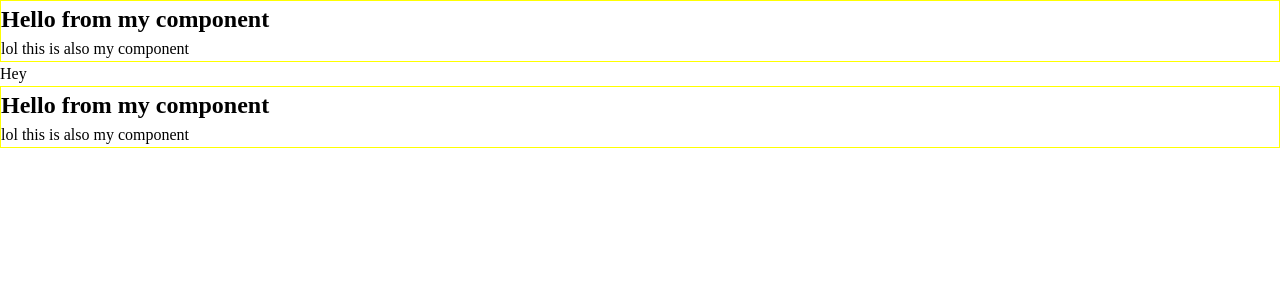
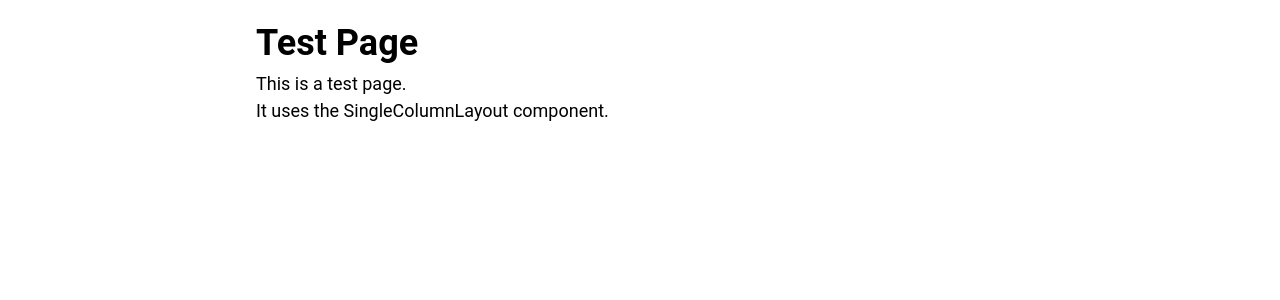
Before and after one commit to philfuster/fitwip, a React (Vite) app: page / in a window 1280 px wide. Shown: the top 300 px of the page. Built offline with nearby package versions, Linux system fonts and the light colour scheme.

Commit message:
Update theme and such. Define css variables as well. Create a TestPage, remove the TestComponent.

```diff
--- a/src/pages/App/App.tsx
+++ b/src/pages/App/App.tsx
@@ -1,58 +1,16 @@
 import styled from "@emotion/styled";
-import { TestComponent } from "../../shared/components";
-import { Global, css } from "@emotion/react";
+import FitWipTheme from "../../shared/components/FitWipTheme/FitWipTheme";
+import { TestPage } from "../TestPage";
 
 const AppContainer = styled("div")();
 
-// Define global styles outside the component to avoid re-creation on every render
-const globalStyles = css({
-	"*, *:before, *:after": {
-		boxSizing: "border-box",
-	},
-	"*": {
-		margin: 0
-	},
-	"@media (prefers-reduced-motion: no-preference)": {
-		"html": {
-			interpolateSize: "allow-keywords",
-		},
-	},
-	body: {
-		lineHeight: "1.5",
-		WebkitFontSmoothing: "antialiased", // Antialiasing
-		MozOsFontSmoothing: "grayscale", // Antialiasing
-	},
-	"img, picture, video, canvas, svg": {
-		display: "block",
-		maxWidth: "100%",
-	},
-	"input, button, textarea, select": {
-		font: "inherit",
-	},
-	"p, h1, h2, h3, h4, h5, h6": {
-		overflowWrap:"break-word"
-	},
-	"p": {
-		textWrap: "pretty"
-	},
-	"h1, h2, h3, h4, h5, h6": {
-		textWrap: "balance"
-	},
-	"#root, #__next": {
-		isolation: "isolate"
-	}
-});
-
 function App() {
 	return (
-		<>
-			<Global styles={globalStyles} />
+		<FitWipTheme>
 			<AppContainer>
-				<TestComponent />
-				<p>Hey</p>
-				<TestComponent />
+				<TestPage />
 			</AppContainer>
-		</>
+		</FitWipTheme>
 	);
 }
 
--- /dev/null
+++ b/src/pages/TestPage/TestPage.tsx
@@ -0,0 +1,13 @@
+import { SingleColumnLayout } from "../../shared/components/templates/SingleColumnLayout"
+
+const TestPage = () => {
+  return (
+    <SingleColumnLayout>
+      <h1>Test Page</h1>
+      <p>This is a test page.</p>
+      <p>It uses the SingleColumnLayout component.</p>
+    </SingleColumnLayout>
+  )
+}
+
+export default TestPage
--- /dev/null
+++ b/src/pages/TestPage/index.ts
@@ -0,0 +1 @@
+export {default as TestPage} from "./TestPage"
--- /dev/null
+++ b/src/shared/components/FitWipTheme/FitWipTheme.tsx
@@ -0,0 +1,59 @@
+import React from "react";
+import { ThemeProvider, Theme } from "@emotion/react";
+import GlobalStyles from "./GlobalStyles";
+
+const theme = {
+  colors: {
+    primary: "var(--color-primary)",
+    secondary: "var(--color-secondary)",
+    success: "var(--color-success)",
+    danger: "var(--color-danger)",
+    warning: "var(--color-warning)",
+    info: "var(--color-info)",
+    light: "var(--color-light)",
+    dark: "var(--color-dark)",
+    text: "var(--color-text)",
+    background: "var(--color-background)",
+  },
+  fontSizes: {
+    sm: "var(--font-size-sm)",
+    base: "var(--font-size-base)",
+    md: "var(--font-size-md)",
+    lg: "var(--font-size-lg)",
+    xl: "var(--font-size-xl)",
+    xxl: "var(--font-size-xxl)",
+    xxxl: "var(--font-size-xxxl)",
+  },
+  spacing: {
+    xs: "var(--spacing-xs)",
+    sm: "var(--spacing-sm)",
+    md: "var(--spacing-md)",
+    lg: "var(--spacing-lg)",
+    xl: "var(--spacing-xl)",
+    xxl: "var(--spacing-xxl)",
+  },
+  padding: {
+    xs: "var(--padding-xs)",
+    sm: "var(--padding-sm)",
+    md: "var(--padding-md)",
+    lg: "var(--padding-lg)",
+    xl: "var(--padding-xl)",
+    xxl: "var(--padding-xxl)",
+  },
+  breakpoints: {
+    xs: "var(--breakpoint-xs)",
+    sm: "var(--breakpoint-sm)",
+    md: "var(--breakpoint-md)",
+    lg: "var(--breakpoint-lg)",
+    xl: "var(--breakpoint-xl)",
+  },
+} as const satisfies Theme;
+
+const FitWipTheme: React.FC<{ children: React.ReactNode }> = ({ children }) => (
+  <ThemeProvider theme={theme}>
+    <GlobalStyles />
+    {children}
+  </ThemeProvider>
+);
+
+export default FitWipTheme;
--- /dev/null
+++ b/src/shared/components/FitWipTheme/GlobalStyles.tsx
@@ -0,0 +1,140 @@
+import { Global, css } from "@emotion/react";
+
+const globalStyles = css({
+  ":root": {
+    // Font size
+    "--font-size-sm": "clamp(0.875rem, 2vw, 1rem)",
+    "--font-size-base": "clamp(1rem, 2.5vw, 1.125rem)",
+    "--font-size-md": "clamp(1.125rem, 3vw, 1.25rem)",
+    "--font-size-lg": "clamp(1.25rem, 3.5vw, 1.5rem)",
+    "--font-size-xl": "clamp(1.5rem, 4vw, 1.75rem)",
+    "--font-size-xxl": "clamp(1.75rem, 4.5vw, 2rem)",
+    "--font-size-xxxl": "clamp(2rem, 5vw, 2.5rem)",
+
+    // Color
+    "--color-primary": "hsla(211, 100%, 50%, 1)",
+    "--color-secondary": "hsla(210, 8%, 45%, 1)",
+    "--color-success": "hsla(134, 61%, 41%, 1)",
+    "--color-danger": "hsla(356, 70%, 53%, 1)",
+    "--color-warning": "hsla(45, 100%, 62%, 1)",
+    "--color-info": "hsla(188, 73%, 47%, 1)",
+    "--color-light": "hsla(210, 36%, 96%, 1)",
+    "--color-dark": "hsla(210, 10%, 20%, 1)",
+    "--color-text": "hsla(210, 11%, 15%, 1)",
+    "--color-background": "hsla(0, 0%, 100%, 1)",
+
+    // Breakpoint variables - for documentation purposes, the variables can't be used in media queries
+    "--breakpoint-xs": "576px",
+    "--breakpoint-sm": "768px",
+    "--breakpoint-md": "992px",
+    "--breakpoint-lg": "1200px",
+    "--breakpoint-xl": "1400px",
+
+    // Spacing and padding variables with clamp and media queries
+    "--spacing-xs": "clamp(0.25rem, 1vw, 0.5rem)",
+    "--spacing-sm": "clamp(0.5rem, 1.5vw, 1rem)",
+    "--spacing-md": "clamp(1rem, 2vw, 1.5rem)",
+    "--spacing-lg": "clamp(1.5rem, 3vw, 2rem)",
+    "--spacing-xl": "clamp(2rem, 4vw, 2.5rem)",
+    "--spacing-xxl": "clamp(2.5rem, 5vw, 3rem)",
+
+    "--padding-xs": "clamp(0.25rem, 1vw, 0.5rem)",
+    "--padding-sm": "clamp(0.5rem, 1.5vw, 1rem)",
+    "--padding-md": "clamp(1rem, 2vw, 1.5rem)",
+    "--padding-lg": "clamp(1.5rem, 3vw, 2rem)",
+    "--padding-xl": "clamp(2rem, 4vw, 2.5rem)",
+    "--padding-xxl": "clamp(2.5rem, 5vw, 3rem)",
+  },
+  "@media (max-width: 576px)": {
+    ":root": {
+      "--spacing-xs": "0.25rem",
+      "--spacing-sm": "0.5rem",
+      "--spacing-md": "0.75rem",
+      "--spacing-lg": "1rem",
+      "--spacing-xl": "1.25rem",
+      "--spacing-xxl": "1.5rem",
+
+      "--padding-xs": "0.25rem",
+      "--padding-sm": "0.5rem",
+      "--padding-md": "0.75rem",
+      "--padding-lg": "1rem",
+      "--padding-xl": "1.25rem",
+      "--padding-xxl": "1.5rem",
+    },
+  },
+  "@media (min-width: 577px) and (max-width: 768px)": {
+    ":root": {
+      "--spacing-xs": "0.5rem",
+      "--spacing-sm": "0.75rem",
+      "--spacing-md": "1rem",
+      "--spacing-lg": "1.25rem",
+      "--spacing-xl": "1.5rem",
+      "--spacing-xxl": "1.75rem",
+
+      "--padding-xs": "0.5rem",
+      "--padding-sm": "0.75rem",
+      "--padding-md": "1rem",
+      "--padding-lg": "1.25rem",
+      "--padding-xl": "1.5rem",
+      "--padding-xxl": "1.75rem",
+    },
+  },
+  "@media (min-width: 769px)": {
+    ":root": {
+      "--spacing-xs": "0.75rem",
+      "--spacing-sm": "1rem",
+      "--spacing-md": "1.25rem",
+      "--spacing-lg": "1.5rem",
+      "--spacing-xl": "1.75rem",
+      "--spacing-xxl": "2rem",
+
+      "--padding-xs": "0.75rem",
+      "--padding-sm": "1rem",
+      "--padding-md": "1.25rem",
+      "--padding-lg": "1.5rem",
+      "--padding-xl": "1.75rem",
+      "--padding-xxl": "2rem",
+    },
+  },
+  "*, *:before, *:after": {
+    boxSizing: "border-box",
+  },
+  "*": {
+    margin: 0,
+  },
+  "@media (prefers-reduced-motion: no-preference)": {
+    html: {
+      interpolateSize: "allow-keywords",
+    },
+  },
+  body: {
+    lineHeight: 1.5,
+    WebkitFontSmoothing: "antialiased", // Antialiasing
+    MozOsFontSmoothing: "grayscale", // Antialiasing
+    fontSize: "var(--font-size-base)",
+    fontFamily: "'Roboto', sans-serif",
+  },
+  "img, picture, video, canvas, svg": {
+    display: "block",
+    maxWidth: "100%",
+  },
+  "input, button, textarea, select": {
+    font: "inherit",
+  },
+  "p, h1, h2, h3, h4, h5, h6": {
+    overflowWrap: "break-word",
+  },
+  p: {
+    textWrap: "pretty",
+  },
+  "h1, h2, h3, h4, h5, h6": {
+    textWrap: "balance",
+  },
+  "#root, #__next": {
+    isolation: "isolate",
+  },
+});
+
+const GlobalStyles = () => <Global styles={globalStyles} />;
+
+export default GlobalStyles;
--- /dev/null
+++ b/src/shared/components/FitWipTheme/index.ts
@@ -0,0 +1 @@
+export {default as FitWipTheme} from './FitWipTheme'
--- a/src/shared/components/TestComponent/TestComponent.tsx
+++ /dev/null
@@ -1,15 +0,0 @@
-interface TestComponentProps {
-	children?: React.ReactNode;
-}
-
-function TestComponent({ children }: TestComponentProps) {
-	return (
-		<div className="card" style={{ border: "1px solid yellow" }}>
-			<h2>Hello from my component</h2>
-			<p>lol this is also my component</p>
-			{children}
-		</div>
-	);
-}
-
-export default TestComponent;
--- a/src/shared/components/TestComponent/index.ts
+++ /dev/null
@@ -1 +0,0 @@
-export { default as TestComponent } from "./TestComponent";
--- a/src/shared/components/index.ts
+++ /dev/null
@@ -1 +0,0 @@
-export * from "./TestComponent";
--- a/src/shared/components/templates/SingleColumnLayout/SingleColumnLayout.tsx
+++ b/src/shared/components/templates/SingleColumnLayout/SingleColumnLayout.tsx
@@ -1,4 +1,4 @@
-import styled from "@emotion/styled/macro";
+import styled from "@emotion/styled";
 import { ReactNode } from "react";
 
 interface SingleColumnLayoutProps {
@@ -15,6 +15,12 @@ const StyledSingleColumnLayout = styled.div<SingleColumnLayoutProps>(({ padding,
   padding: padding || "1rem",
   maxWidth: maxWidth || "800px",
   margin: "0 auto",
+  width: "100%", // Ensures it spans the full width of the viewport
+  boxSizing: "border-box", // Includes padding in width calculations
+  "@media (max-width: 600px)": {
+    padding: "0.5rem", // Adjust padding for smaller screens
+    maxWidth: "100%", // Allow full width on smaller screens
+  },
 }));
 
 const SingleColumnLayout = ({
```
